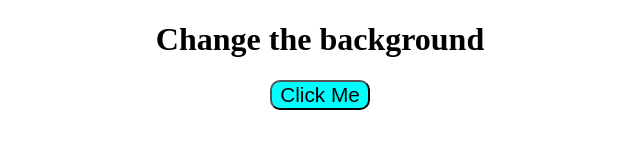
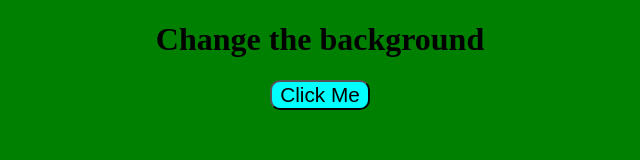
Before and after one commit to ankushagrawal1718/change-background-mini-project, a plain HTML site: page index.html in a window 1280 px wide. Both pictures are taken after a click on the button "Click Me". Shown: the whole page, without its empty margins (320-960 px from the left). Drawn offline with Linux system fonts and the light colour scheme.

Commit message:
project is complete

```diff
--- a/index.html
+++ b/index.html
@@ -26,5 +26,6 @@
     <div id="btn">
         <button>Click Me</button>
     </div>
+    <script src="./index.js"></script>
 </body>
 </html>
--- a/index.js
+++ b/index.js
@@ -0,0 +1,12 @@
+const button = document.querySelector("button");
+const body = document.querySelector('body');
+
+body.style.backgroundColor = 'white';
+const color = ['blue','green','purple','grey','orange','pink'];
+
+button.addEventListener('click',changeB);
+
+function changeB(){
+    let colorIndex = parseInt(Math.random()*color.length);
+    body.style.backgroundColor = color[colorIndex];
+}
```
